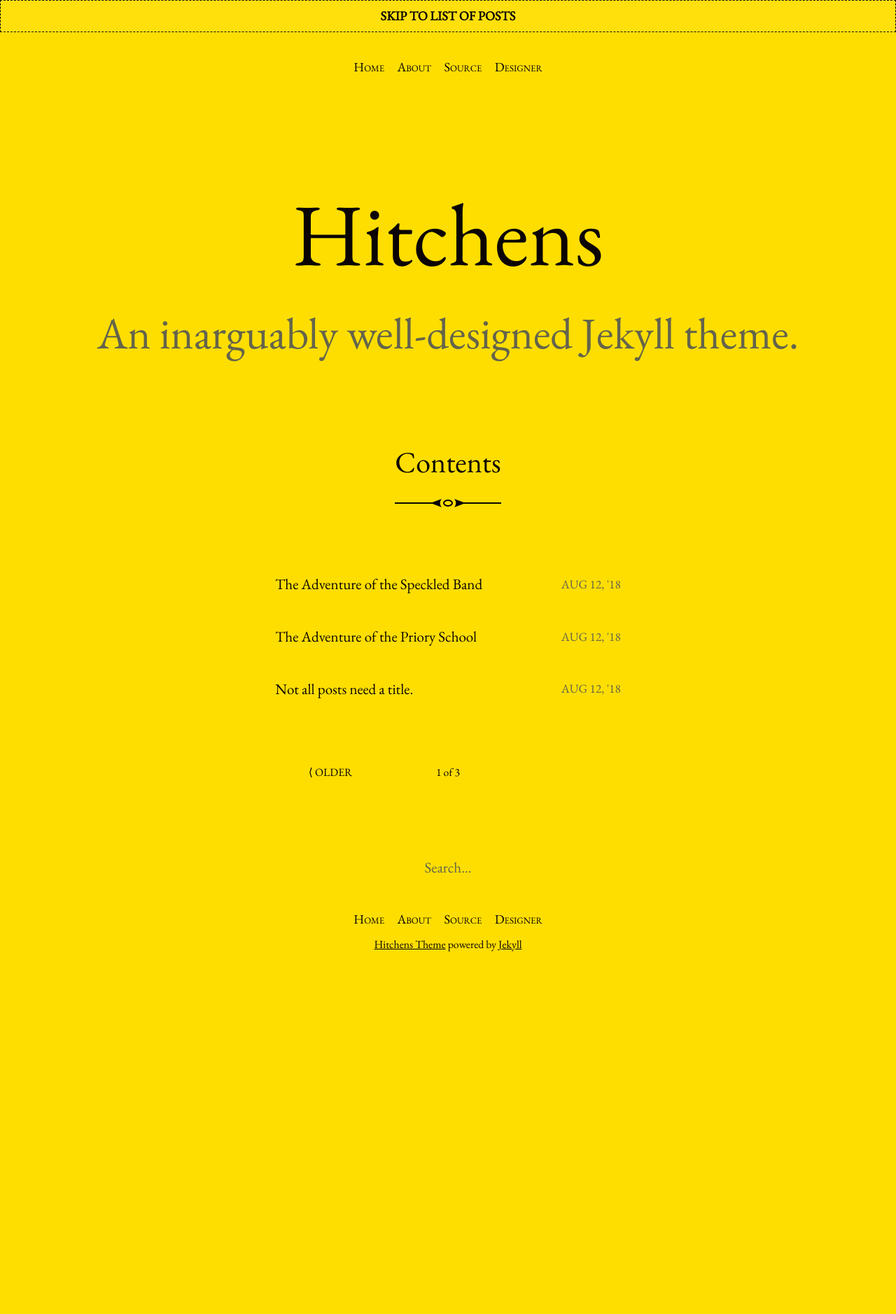
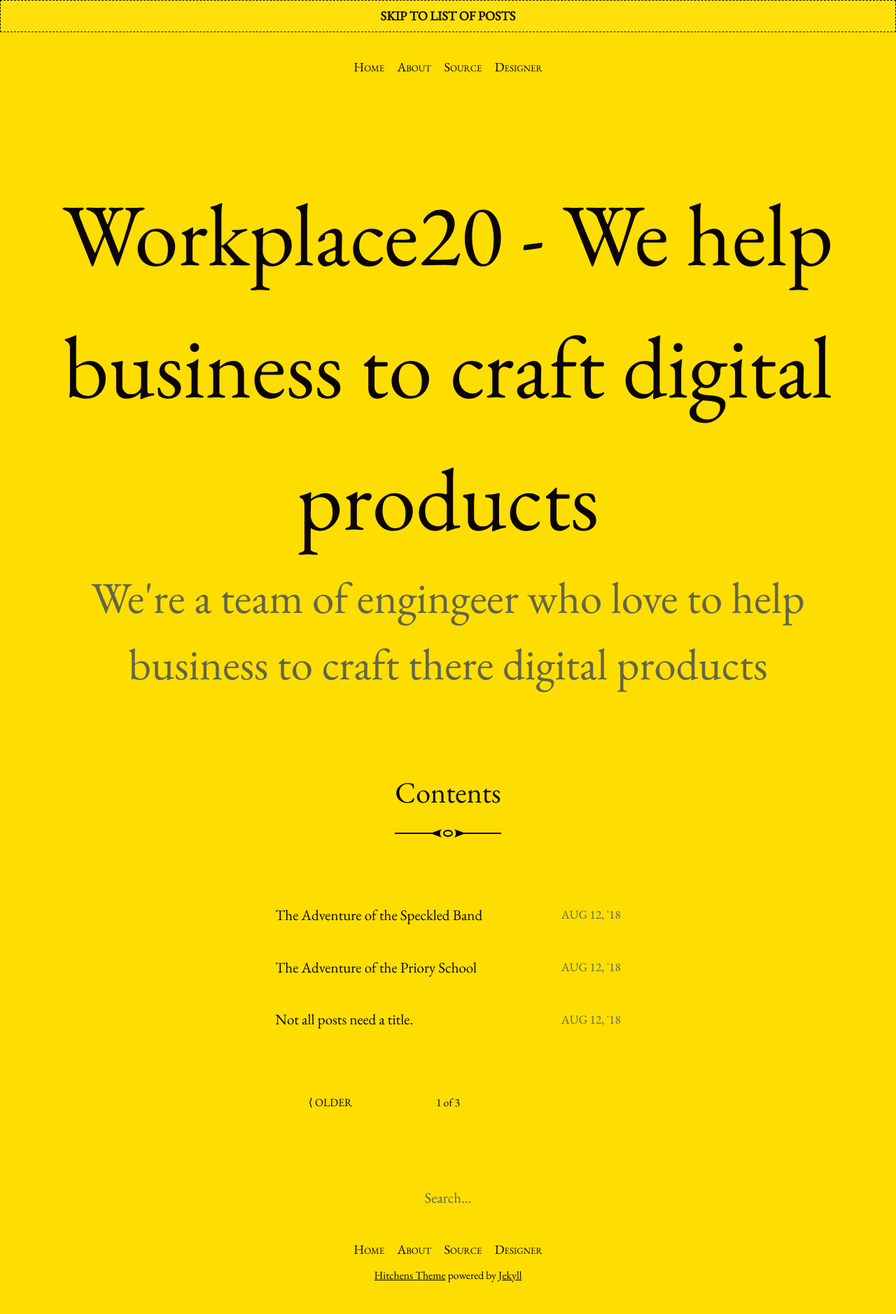
Before and after one commit to workplace20/workplace20.github.io, a Jekyll site: the page built from index.html, in a window 1280 px wide. Shown: the whole page at 70% size. Built offline with Jekyll 4.4.1, drawn with Linux system fonts in a browser that asks for light colours; the list of posts is cut into pages by our own code; before the commit the page ends 1406 px from its top, so only the background shows below that.

Commit message:
add title, description

```diff
--- a/_config.yml
+++ b/_config.yml
@@ -13,15 +13,15 @@
 # you will see them accessed via {{ site.title }}, {{ site.email }}, and so on.
 # You can create any custom variable you would like, and they will be accessible
 # in the templates via {{ site.myvariable }}.
-title: Hitchens
-email: hello@patdryburgh.com
+title: Workplace20 - We help business to craft digital products
+email: hello@workplace20.com
 description: >- # this means to ignore newlines until "baseurl:"
-  An inarguably well-designed Jekyll theme.
-baseurl: "/hitchens" # the subpath of your site, e.g. /blog
-url: "https://patdryburgh.github.io" # the base hostname & protocol for your site, e.g. http://example.com
+  We're a team of engingeer who love to help business to craft there digital products
+baseurl: "/" # the subpath of your site, e.g. /blog
+url: "https://workplace20.com" # the base hostname & protocol for your site, e.g. http://example.com
 icon: /assets/images/icon-512.png
-twitter_username: patdryburgh
-github_username:  patdryburgh
+twitter_username: workplace20
+github_username:  workplace20
 
 # Build settings
 markdown: kramdown
```
